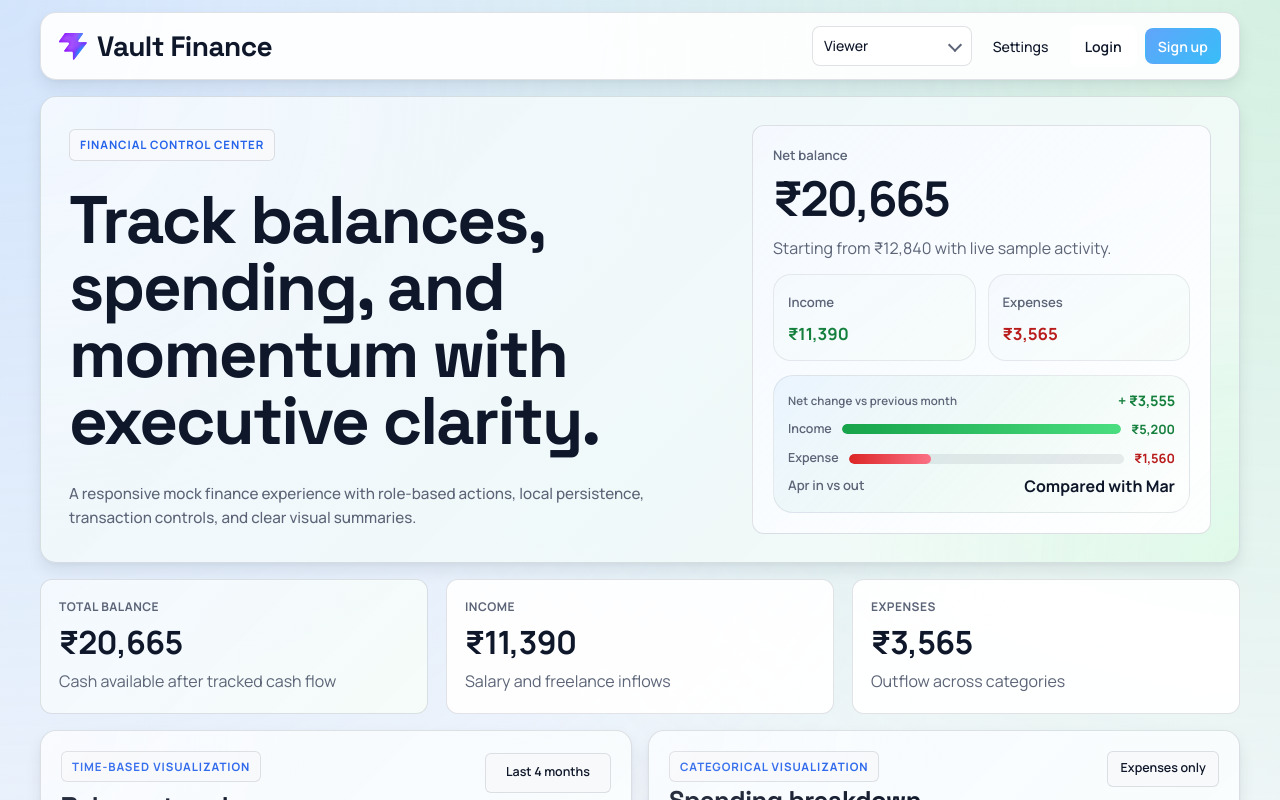
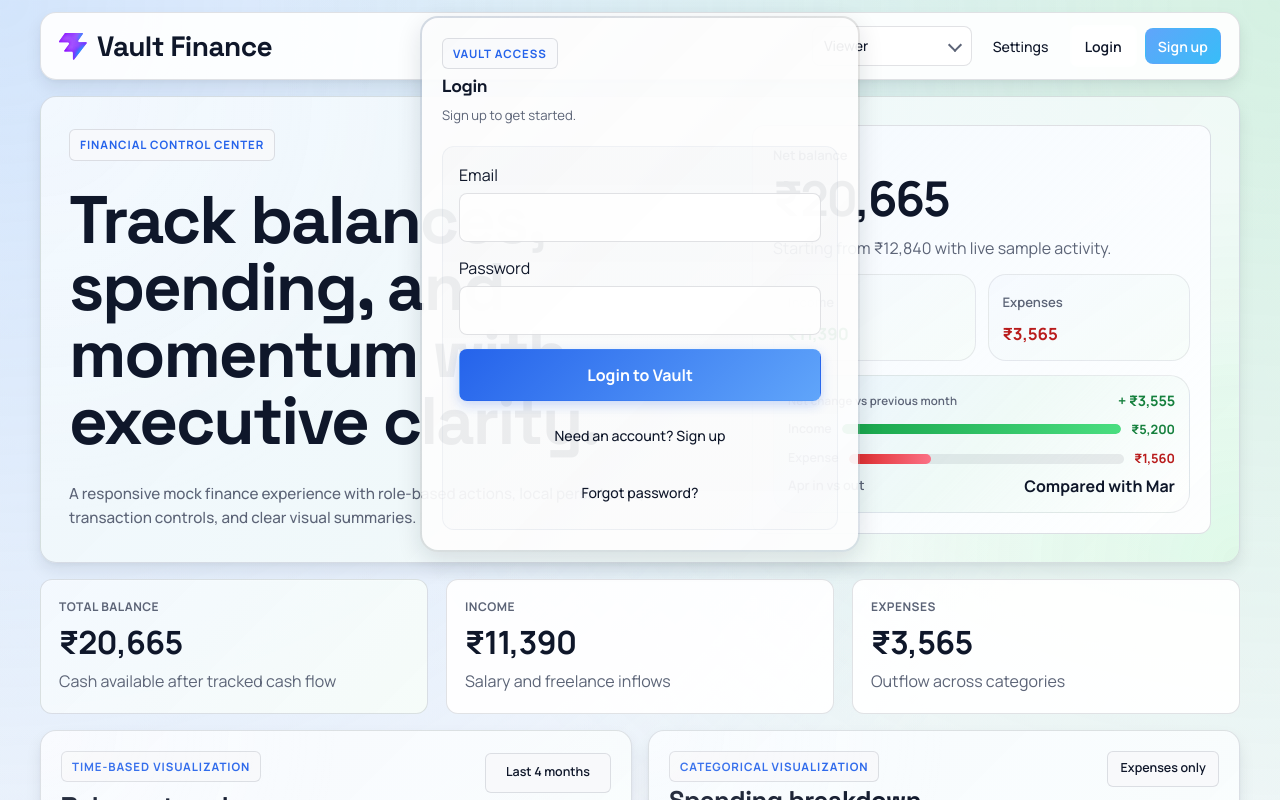
Before and after one commit to gandharr/Vault-Finance, a React (Vite) app: page / in a window 1280 px wide. Shown: the top 800 px of the page. Built offline with nearby package versions, Linux system fonts and the light colour scheme.

Commit message:
Add minimal authentication - users must sign up first, can only login with existing account

```diff
--- a/src/App.tsx
+++ b/src/App.tsx
@@ -25,6 +25,8 @@ type AuthDraft = {
 }
 
 const storageKey = 'zorvyn-finance-dashboard-v1'
+const usersKey = 'vault-users-db'
+const currentUserKey = 'vault-current-email'
 const openingBalance = 12840
 
 const sampleTransactions: Transaction[] = [
@@ -153,6 +155,39 @@ const emptyAuthDraft: AuthDraft = {
   password: '',
 }
 
+// Auth helpers
+const getUsersDB = () => {
+  const stored = window.localStorage.getItem(usersKey)
+  return stored ? JSON.parse(stored) : {}
+}
+
+const saveUserDB = (db: Record<string, { fullName: string; password: string }>) => {
+  window.localStorage.setItem(usersKey, JSON.stringify(db))
+}
+
+const userExists = (email: string): boolean => {
+  const db = getUsersDB()
+  return db[email.toLowerCase()] !== undefined
+}
+
+const verifyPassword = (email: string, password: string): boolean => {
+  const db = getUsersDB()
+  const user = db[email.toLowerCase()]
+  return user ? user.password === password : false
+}
+
+const getUserName = (email: string): string => {
+  const db = getUsersDB()
+  const user = db[email.toLowerCase()]
+  return user?.fullName || 'Vault User'
+}
+
+const createUser = (email: string, fullName: string, password: string): void => {
+  const db = getUsersDB()
+  db[email.toLowerCase()] = { fullName, password }
+  saveUserDB(db)
+}
+
 const faviconPath = `${import.meta.env.BASE_URL}favicon.svg`
 
 function App() {
@@ -186,12 +221,13 @@ function App() {
   const [draft, setDraft] = useState<TransactionDraft>(emptyDraft)
   const [preferencesOpen, setPreferencesOpen] = useState(false)
   const [authMode, setAuthMode] = useState<AuthMode>('login')
-  const [authOpen, setAuthOpen] = useState(false)
+  const [authOpen, setAuthOpen] = useState(() => !window.localStorage.getItem(currentUserKey))
   const [pendingRole, setPendingRole] = useState<Role | null>(null)
   const [authDraft, setAuthDraft] = useState<AuthDraft>(emptyAuthDraft)
   const [currentUser, setCurrentUser] = useState<string | null>(() => {
-    const storedName = window.localStorage.getItem('vault-user-name')
-    return storedName && storedName.trim().length > 0 ? storedName : null
+    const email = window.localStorage.getItem(currentUserKey)
+    if (!email) return null
+    return getUserName(email)
   })
   const [statusMessage, setStatusMessage] = useState('Sample portfolio ready')
 
@@ -328,7 +364,9 @@ function App() {
   }
 
   function closeAuth() {
+    if (currentUser) {
       setAuthOpen(false)
+    }
   }
 
   function handleAuthSubmit(event: FormEvent<HTMLFormElement>) {
@@ -346,29 +384,36 @@ function App() {
       return
     }
 
-    const name =
-      authMode === 'signup'
-        ? authDraft.fullName.trim()
-        : authDraft.email.trim().split('@')[0]
-
-    if (authDraft.email.trim().length === 0 || authDraft.password.trim().length < 4) {
+    const email = authDraft.email.trim().toLowerCase()
+    const password = authDraft.password.trim()
+    const fullName = authDraft.fullName.trim()
+
+    if (email.length === 0 || password.length < 4) {
       setStatusMessage('Enter a valid email and a password with at least 4 characters.')
       return
     }
 
-    if (authMode === 'signup' && name.length < 2) {
+    if (authMode === 'signup') {
+      if (fullName.length < 2) {
         setStatusMessage('Enter your full name to complete sign up.')
         return
       }
 
-    const finalName =
-      name.length > 0
-        ? name
+      // Check if account already exists
+      if (userExists(email)) {
+        setStatusMessage(`Account with ${email} already exists. Please login.`)
+        setAuthMode('login')
+        return
+      }
+
+      // Create new account
+      const finalName = fullName
         .split(' ')
         .map((token) => token.charAt(0).toUpperCase() + token.slice(1))
         .join(' ')
-        : 'Vault User'
-
+
+      createUser(email, finalName, password)
+      window.localStorage.setItem(currentUserKey, email)
       setCurrentUser(finalName)
       setAuthOpen(false)
       setAuthDraft(emptyAuthDraft)
@@ -376,15 +421,38 @@ function App() {
         setRole('admin')
         setPendingRole(null)
       }
-    setStatusMessage(
-      authMode === 'signup'
-        ? `Welcome to Vault, ${finalName}.`
-        : `Welcome back, ${finalName}.`,
-    )
+      setStatusMessage(`Welcome to Vault, ${finalName}!`)
+    } else {
+      // Login mode
+      if (!userExists(email)) {
+        setStatusMessage(`No account found with ${email}. Please sign up.`)
+        setAuthMode('signup')
+        return
+      }
+
+      if (!verifyPassword(email, password)) {
+        setStatusMessage('Incorrect password.')
+        return
+      }
+
+      const finalName = getUserName(email)
+      window.localStorage.setItem(currentUserKey, email)
+      setCurrentUser(finalName)
+      setAuthOpen(false)
+      setAuthDraft(emptyAuthDraft)
+      if (pendingRole === 'admin') {
+        setRole('admin')
+        setPendingRole(null)
+      }
+      setStatusMessage(`Welcome back, ${finalName}!`)
+    }
   }
 
   function handleSignOut() {
     setCurrentUser(null)
+    window.localStorage.removeItem(currentUserKey)
+    setAuthOpen(true)
+    setAuthMode('login')
     setPendingRole(null)
     setRole('viewer')
     setStatusMessage('Signed out successfully.')
@@ -526,12 +594,14 @@ function App() {
 
       {authOpen ? (
         <>
+          {currentUser ? (
             <button
               className="settings-overlay"
               type="button"
               aria-label="Close authentication"
               onClick={closeAuth}
             />
+          ) : null}
           <aside className="auth-modal" aria-label="Authentication">
             <div className="settings-head">
               <div>
@@ -545,11 +615,15 @@ function App() {
                 </h3>
                 {pendingRole === 'admin' ? (
                   <p className="auth-hint">Admin access requires sign-in.</p>
+                ) : !currentUser ? (
+                  <p className="auth-hint">Sign up to get started.</p>
                 ) : null}
               </div>
+              {currentUser ? (
                 <button className="ghost-button subtle" type="button" onClick={closeAuth}>
                   Close
                 </button>
+              ) : null}
             </div>
 
             <form className="auth-form" onSubmit={handleAuthSubmit}>
```
Lines whose indentation alone changed are shown as unchanged.
